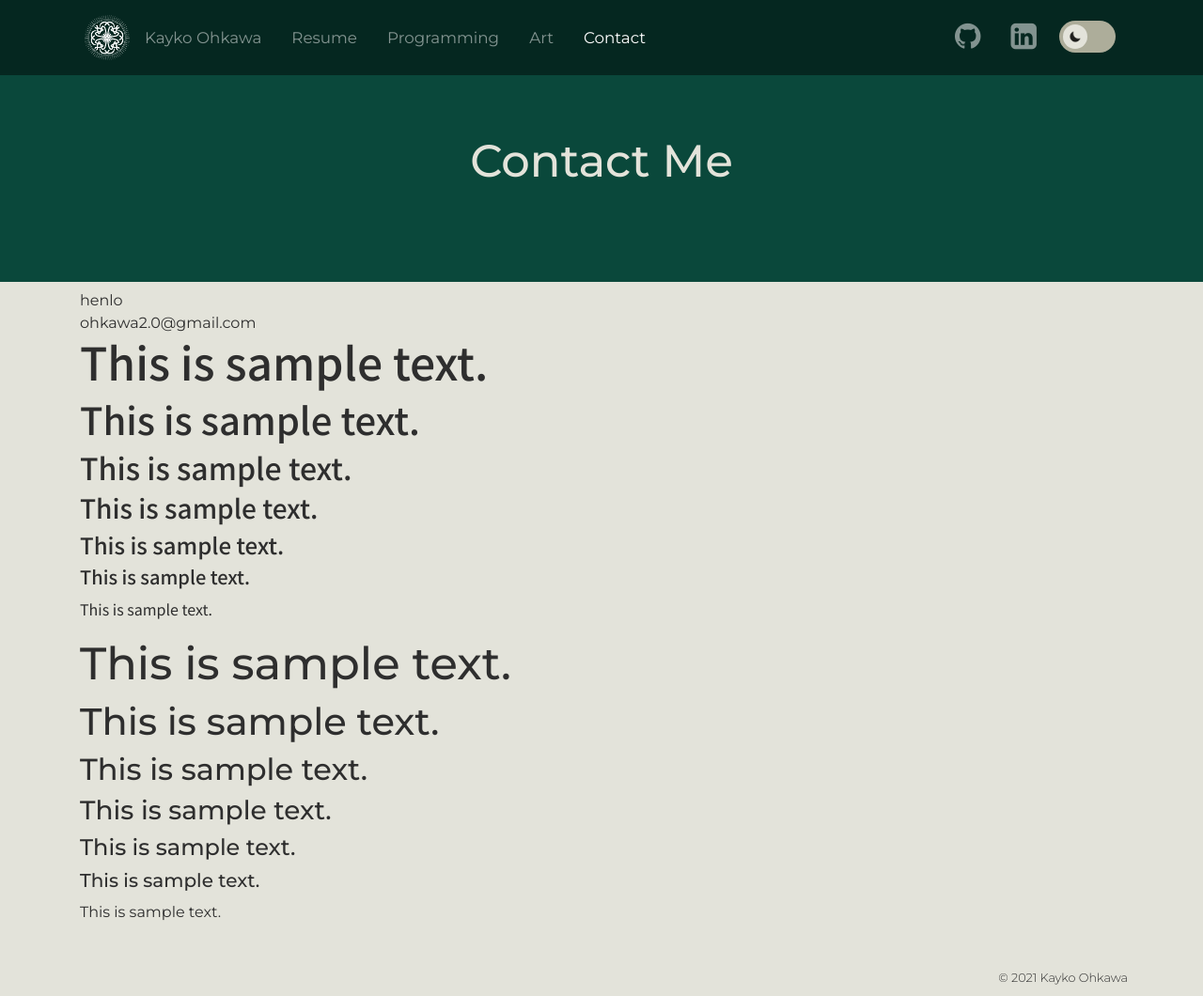
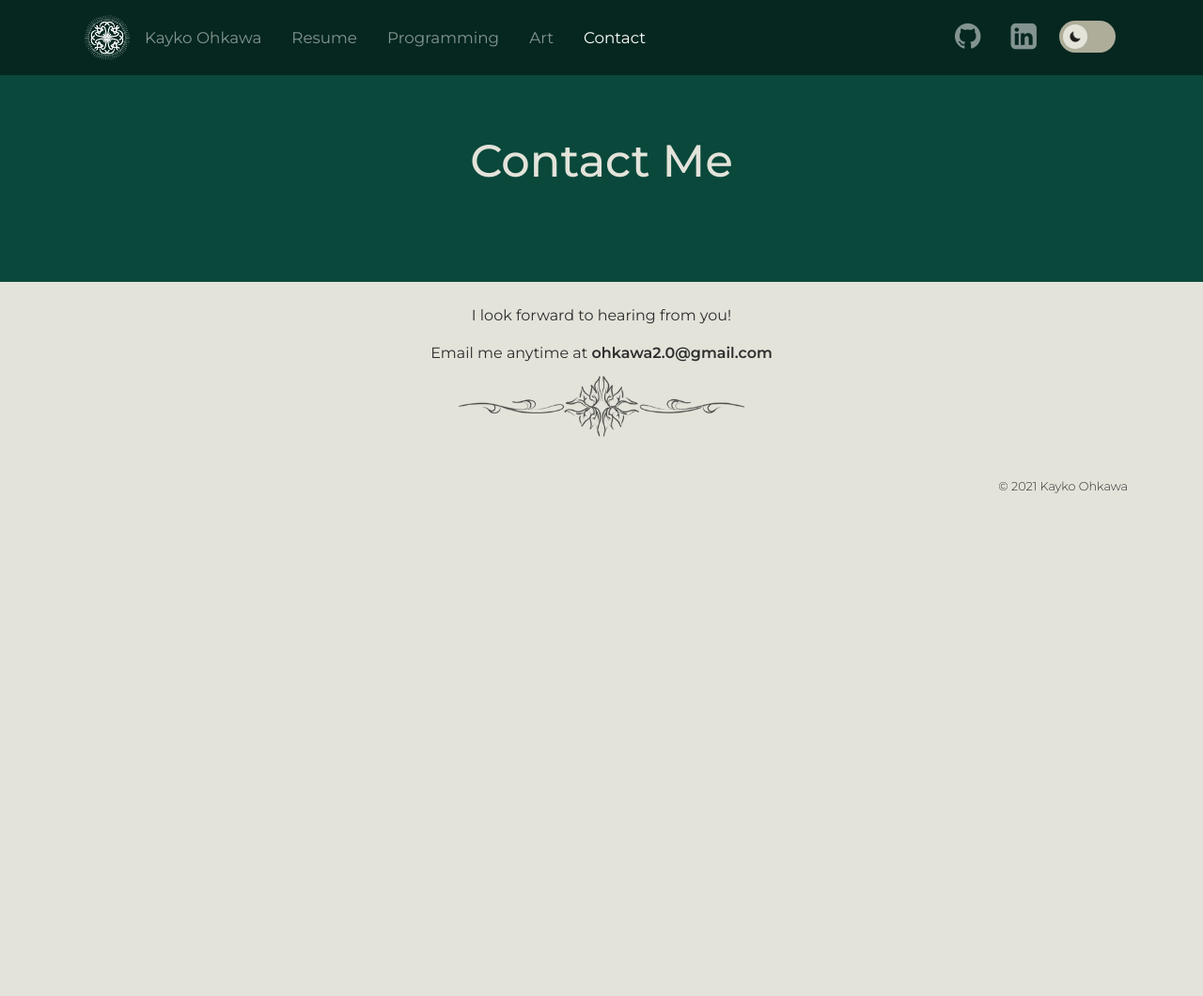
Before and after one commit to halfriver/Portfolio-Site, a Django app: page /contact/ in a window 1280 px wide. Shown: the whole page at 94% size. After the commit the page ends 525 px from the top, so only its background shows below. Run offline with Django 3.2, Linux system fonts and the light colour scheme; some libraries are stand-ins or nearby versions.

Commit message:
cv and contact update

```diff
--- a/contact/templates/contact.html
+++ b/contact/templates/contact.html
@@ -26,24 +26,21 @@
 
 {% block content %}
 <div class="container">
-  henlo
-  <div class="contact">
-    <span>.</span><span>o</span><span>?</span><span>h</span><span>r</span><span>k</span><span>fg</span><span>a</span><span>k</span><span>w</span><span>p</span><span>a</span><span>s</span><span>2</span><span>l</span><span>.</span><span>g</span><span>0</span><span>m</span><span>@</span><span>@</span><span>g</span><span>x</span><span>m</span><span>i</span><span>a</span><span>e</span><span>i</span><span>d</span><span>l</span><span>l</span><span>.</span><span>w</span><span>c</span><span>m</span><span>o</span><span>z</span><span>m</span>
+  <div class="row">
+    <div class="col-12">
+      <div class="section-head">I look forward to hearing from you!</div>
+    </div>
+    <div class="col">
+      <div class="contact" style='text-align: center'>
+        Email me anytime at
+         <b><span>.</span><span>o</span><span>?</span><span>h</span><span>r</span><span>k</span><span>fg</span><span>a</span><span>k</span><span>w</span><span>p</span><span>a</span><span>s</span><span>2</span><span>l</span><span>.</span><span>g</span><span>0</span><span>m</span><span>@</span><span>@</span><span>g</span><span>x</span><span>m</span><span>i</span><span>a</span><span>e</span><span>i</span><span>d</span><span>l</span><span>l</span><span>.</span><span>w</span><span>c</span><span>m</span><span>o</span><span>z</span><span>m</span></b>
+      </div>
+    </div>
   </div>
-  <h1 class="noto">This is sample text.</h1>
-  <h2 class="noto">This is sample text.</h2>
-  <h3 class="noto">This is sample text.</h3>
-  <h4 class="noto">This is sample text.</h4>
-  <h5 class="noto">This is sample text.</h5>
-  <h6 class="noto">This is sample text.</h6>
-  <p class="noto">This is sample text.</p>
 
-  <h1 class="mont">This is sample text.</h1>
-  <h2 class="mont">This is sample text.</h2>
-  <h3 class="mont">This is sample text.</h3>
-  <h4 class="mont">This is sample text.</h4>
-  <h5 class="mont">This is sample text.</h5>
-  <h6 class="mont">This is sample text.</h6>
-  <p class="mont">This is sample text.</p>
+  <div class="row justify-content-center">
+    <img class="divider" src="{% static 'media/divider.png' %}">
+  </div>
+
 </div>
 {% endblock %}
--- a/myportsite/templates/myportsite/home.html
+++ b/myportsite/templates/myportsite/home.html
@@ -49,7 +49,7 @@
     <div class="col-12 section-body">
       <p>Between work and studies, I make sure to dedicate what time I can to my interests and hobbies.
         I am an avid reader when I can be, and very much enjoy classic fantasy by Terry Pratchett and J.R.R. Tolkien, as well as some more contemporary authors and works.
-        When the world is not in lockdown, I go bouldering a few times a week - But when in quarantine, I convince myself that high-octane virtual reality and tabletop gaming is a suitable stand-in.
+        When the world is not in lockdown, I go bouldering a few times a week - but when in quarantine, I convince myself that high-octane virtual reality and tabletop gaming is a suitable stand-in.
       </p>
       <p>I maintain three aquariums in my home, ranging from a 5 gallon inhabited by snails and a carnivorous pea puffer named Petunia to a 75 gallon filled with a lively community of pearl gourami, neon tetras, bristlenose pleco catfish, and a betta. </p>
       <p>In the end though, I consider continuing my education more of a hobby than a chore, and spend a great deal of time branching off from my academic roots to teach myself web design and development, 3D modelling, and more.</p>
```
Also changed, not shown: cv/templates/cv.html (+26 -4 lines), static/css/cv.css (+12 -3 lines), media/img/christmasfish.png (deleted), media/img/guardsketch.png (added), static/media/divider-end.png, static/media/divider.png.
